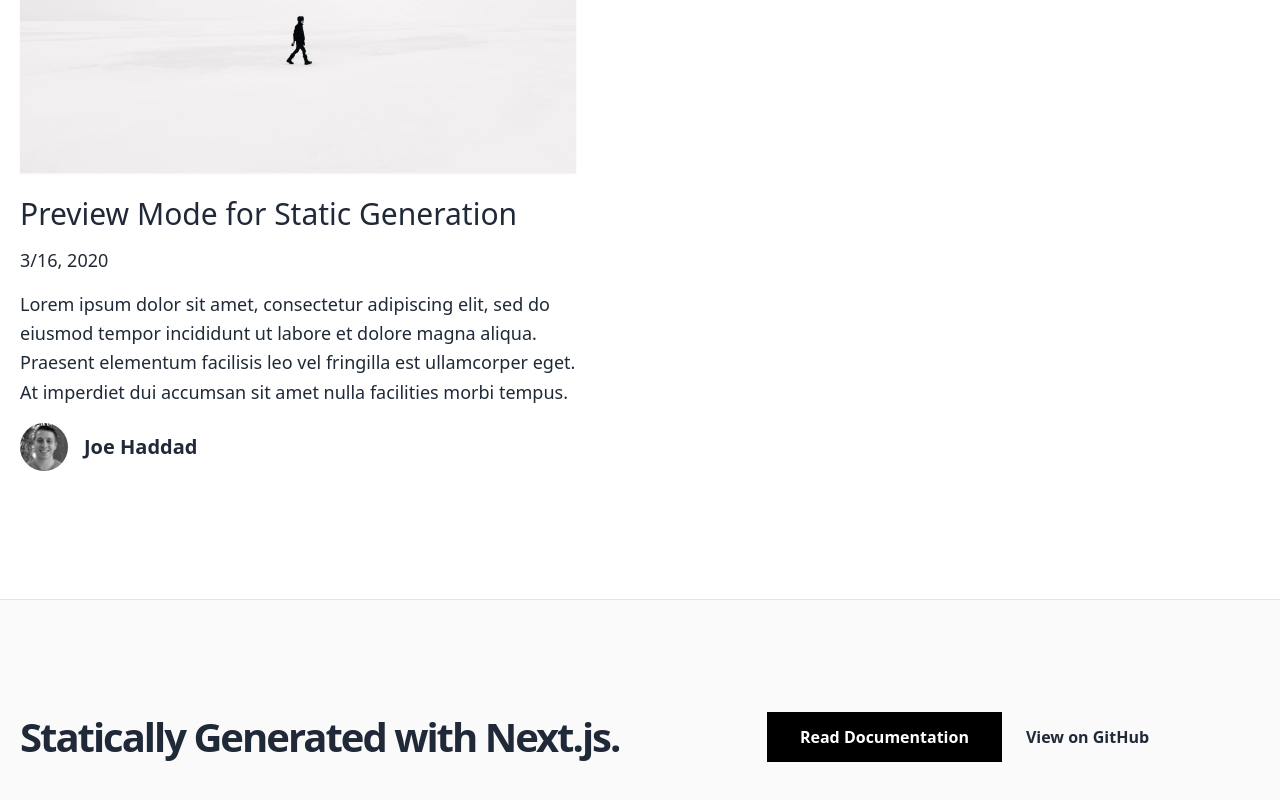
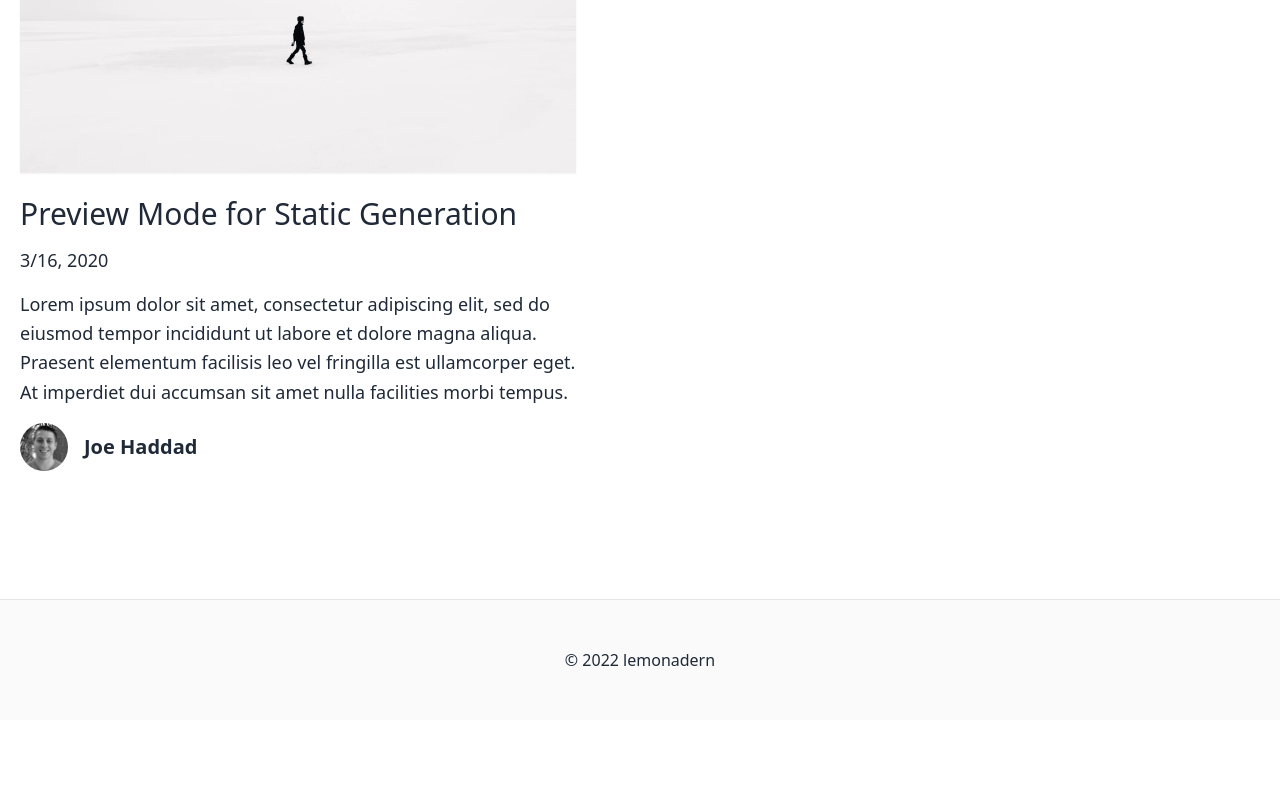
Before and after one commit to lemonadern/wip-blog, a Next.js app: page / in a window 1280 px wide. Shown: the part 1064-1864 px from the top of the page. After the commit the page ends 1784 px from the top, so only its background shows below. Built offline with nearby package versions, Linux system fonts and the light colour scheme.

Commit message:
change footer

```diff
--- a/components/footer.tsx
+++ b/components/footer.tsx
@@ -1,30 +1,9 @@
-import Container from './container'
-import { EXAMPLE_PATH } from '../lib/constants'
-
 const Footer = () => {
   return (
-    <footer className="bg-neutral-50 border-t border-neutral-200">
-      <Container>
-        <div className="py-28 flex flex-col lg:flex-row items-center">
-          <h3 className="text-4xl lg:text-[2.5rem] font-bold tracking-tighter leading-tight text-center lg:text-left mb-10 lg:mb-0 lg:pr-4 lg:w-1/2">
-            Statically Generated with Next.js.
-          </h3>
-          <div className="flex flex-col lg:flex-row justify-center items-center lg:pl-4 lg:w-1/2">
-            <a
-              href="https://nextjs.org/docs/basic-features/pages"
-              className="mx-3 bg-black hover:bg-white hover:text-black border border-black text-white font-bold py-3 px-12 lg:px-8 duration-200 transition-colors mb-6 lg:mb-0"
-            >
-              Read Documentation
-            </a>
-            <a
-              href={`https://github.com/vercel/next.js/tree/canary/examples/${EXAMPLE_PATH}`}
-              className="mx-3 font-bold hover:underline"
-            >
-              View on GitHub
-            </a>
-          </div>
+    <footer className="mx-auto max-w-7xl overflow-hidden py-12 px-4 sm:px-6 lg:px-8 bg-neutral-50 border-t border-neutral-200">
+        <div className="m-auto">
+          <p className="text-center">&copy; 2022 lemonadern</p>
         </div>
-      </Container>
     </footer>
   )
 }
```
